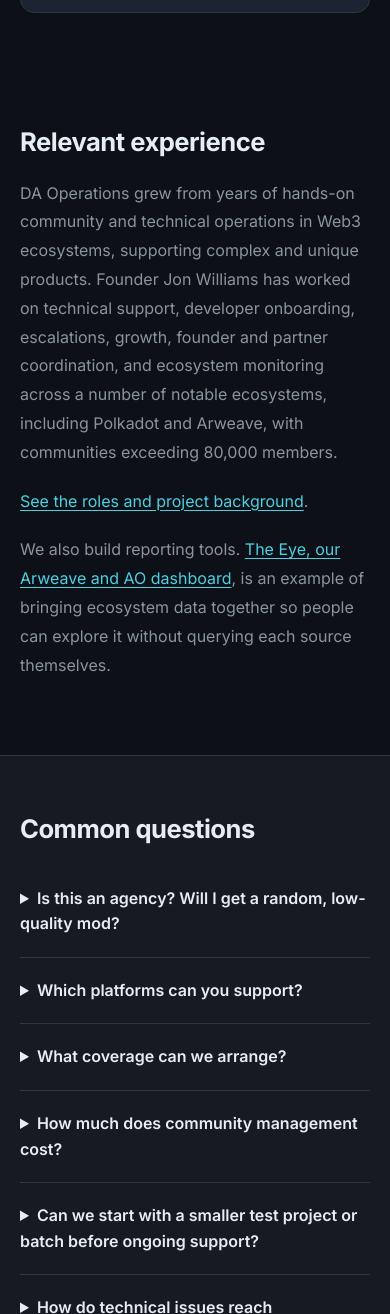
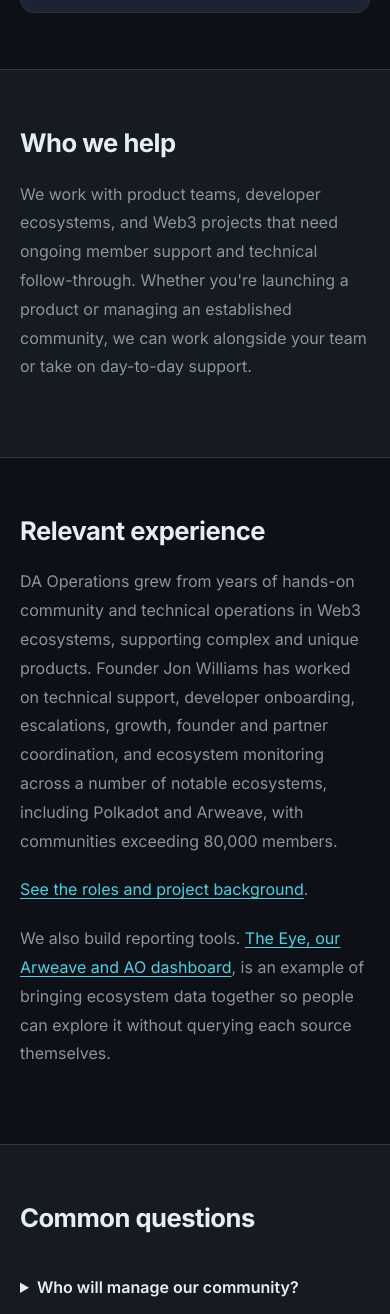
Before and after one commit to Jonny-Ringo/DA_ops, a website built with Vite: page community-management/index.html in a window 390 px wide. Shown: the part 2514-3828 px from the top of the page. Built offline with nearby package versions, Linux system fonts and the light colour scheme.

Commit message:
Clarify community support audience and direct management
Add Who we help after the support section, aligned with the following content. Replace the agency question with Who will manage our community and retain the concise answer about Jon Williams.

Validation: production build, 28 unit tests, 12 SEO checks, and desktop/mobile browser checks passed.

```diff
--- a/community-management/index.html
+++ b/community-management/index.html
@@ -55,6 +55,10 @@
     <div class="scope-block"><h3>Documentation and follow-through</h3><ul><li>Repeated questions become help articles, onboarding improvements, or even UI suggestions.</li><li>Coordinate escalations from both users and partners with engineering, public relations, and executive leadership.</li><li>Suggest bug fixes and PRs after appropriate research and data collection supporting user needs.</li></ul></div>
   </div>
 </div></section>
+<section class="content-section alt" aria-labelledby="who-we-help-heading"><div class="container reading-width">
+  <h2 class="section-heading" id="who-we-help-heading">Who we help</h2>
+  <p>We work with product teams, developer ecosystems, and Web3 projects that need ongoing member support and technical follow-through. Whether you're launching a product or managing an established community, we can work alongside your team or take on day-to-day support.</p>
+</div></section>
 <section class="content-section"><div class="container reading-width">
   <h2 class="section-heading">Relevant experience</h2>
   <p>DA Operations grew from years of hands-on community and technical operations in Web3 ecosystems, supporting complex and unique products. Founder Jon Williams has worked on technical support, developer onboarding, escalations, growth, founder and partner coordination, and ecosystem monitoring across a number of notable ecosystems, including Polkadot and Arweave, with communities exceeding 80,000 members.</p>
@@ -63,7 +67,7 @@
 </div></section>
 <section class="content-section alt"><div class="container reading-width">
   <h2 class="section-heading">Common questions</h2>
-  <details class="service-faq"><summary>Is this an agency? Will I get a random, low-quality mod?</summary><p>DA Operations is a management organization that specializes in community growth and support. CEO Jon Williams personally onboards and works with each new partner.</p></details>
+  <details class="service-faq"><summary>Who will manage our community?</summary><p>CEO Jon Williams personally onboards and works with each new partner.</p></details>
   <details class="service-faq"><summary>Which platforms can you support?</summary><p>We have experience with Discord, Telegram, X (Twitter), Farcaster, LinkedIn, YouTube, Instagram, and Facebook (Meta), just to name a few. We also manage social profiles, email, live chat, and help desks. We take pride in being flexible and learning fast, regularly gaining experience on new platforms.</p></details>
   <details class="service-faq"><summary>What coverage can we arrange?</summary><p>We'll discuss the hours and time zones your community needs, expected response times, peak traffic windows, and what works best to get your support up and running.</p><p>Aren't sure about these details? No sweat! We run 7-day support sprints to learn your community's needs and map out what works for community growth and support so you don't have to.</p></details>
   <details class="service-faq"><summary>How much does community management cost?</summary><p>Ongoing support is quoted around the number of platforms, workload type, regional coverage, technical depth, reporting needs, and responsibilities involved. We start with our 7-day support sprint at $149 to better understand those needs and help avoid unnecessary costs.</p></details>
```
